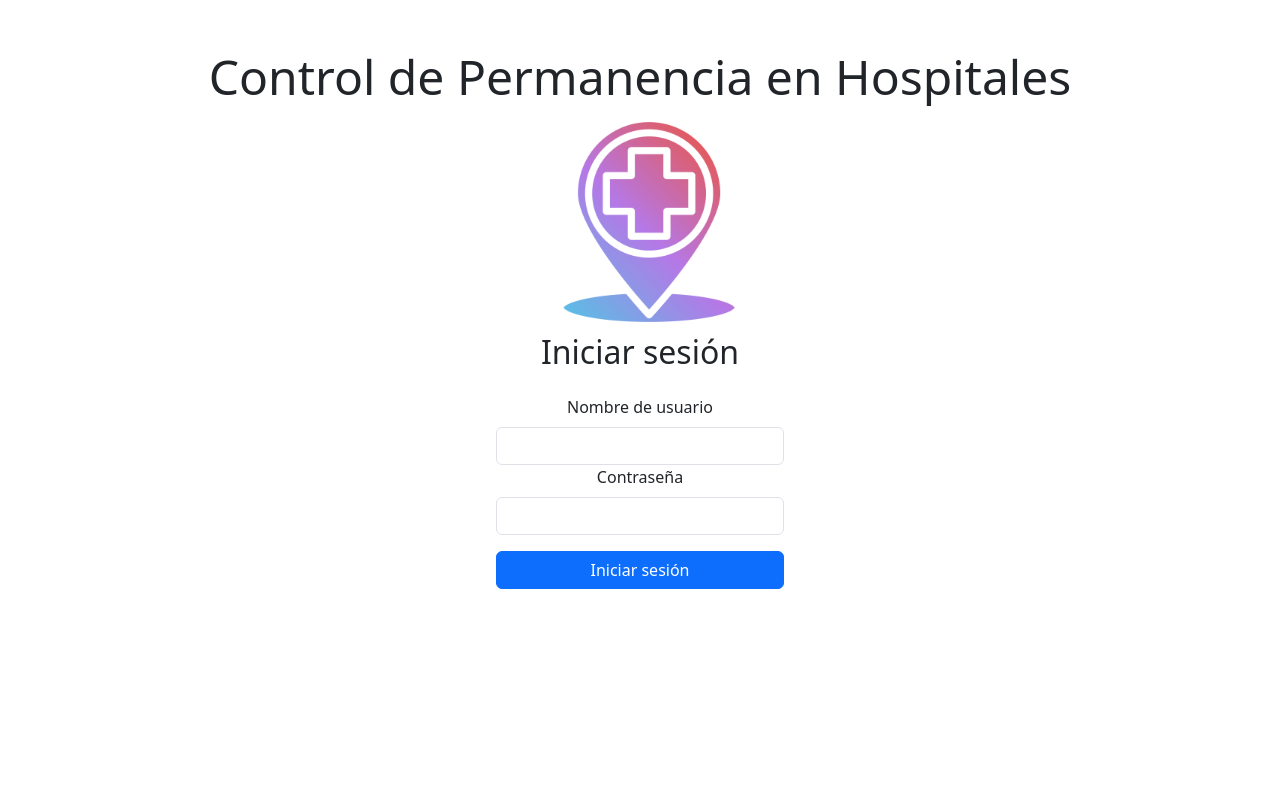
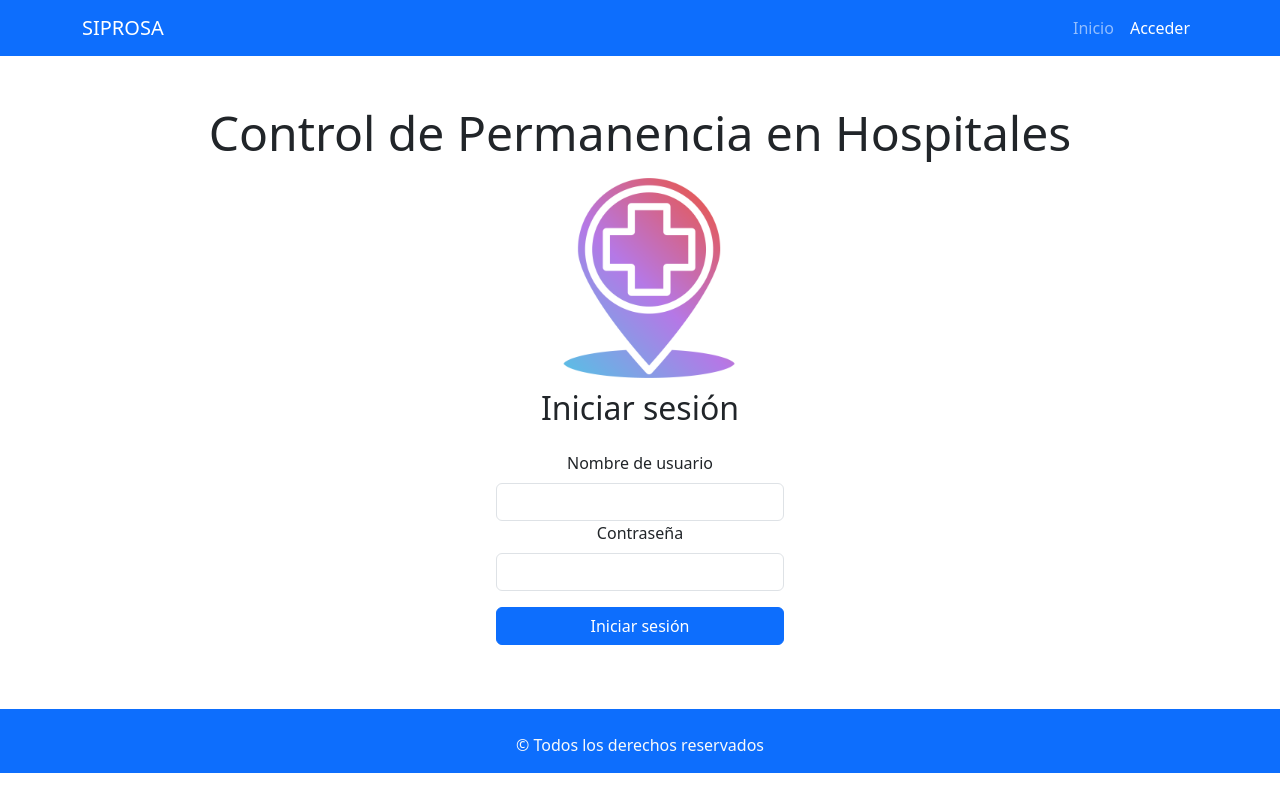
Before and after one commit to jcarloszo/ProyectoFinalFrankestein, a React (Vite) app: page /login in a window 1280 px wide. Built offline with nearby package versions, Linux system fonts and the light colour scheme.

Commit message:
se separaron los componentes

```diff
--- a/src/App.jsx
+++ b/src/App.jsx
@@ -2,15 +2,19 @@ import "bootstrap/dist/css/bootstrap.min.css";
 import { BrowserRouter, Routes, Route } from 'react-router-dom';
 import Inicio from './components/views/Inicio';
 import Login from "./components/views/Login";
+import Navbar from "./components/common/Menu";
+import Footer from "./components/common/Footer";
 
 function App() {
   return (
     <>
     <BrowserRouter>
+    <Navbar></Navbar>
       <Routes>
         <Route exact path='/' element={<Inicio></Inicio>}></Route>
         <Route exact path='/login' element={<Login></Login>}></Route>
       </Routes>
+      <Footer></Footer>
     </BrowserRouter>
 
     </>
--- /dev/null
+++ b/src/components/common/Footer.jsx
@@ -0,0 +1,16 @@
+import Container from 'react-bootstrap/Container';
+import "bootstrap/dist/css/bootstrap.min.css";
+
+const Footer = () => {
+    return (
+            <div className="bg-primary text-light pt-3">
+                <Container>
+                    <div className="pt-2 text-center">
+                        <p>&copy; Todos los derechos reservados</p>
+                    </div>
+                </Container>
+            </div>
+    );
+};
+
+export default Footer;
--- /dev/null
+++ b/src/components/common/Menu.jsx
@@ -0,0 +1,26 @@
+import Container from 'react-bootstrap/Container';
+import Button from 'react-bootstrap/Button';
+import Nav from 'react-bootstrap/Nav';
+import Navbar from 'react-bootstrap/Navbar';
+import { Link, NavLink} from 'react-router-dom';
+
+const Menu = () => {
+    return (
+        <>
+            <Navbar expand="lg" className="bg-primary" data-bs-theme="dark">
+                <Container>
+                    <Navbar.Brand as={Link} to='/'>SIPROSA</Navbar.Brand>
+                    <Navbar.Toggle aria-controls="basic-navbar-nav" />
+                    <Navbar.Collapse id="basic-navbar-nav" className='justify-content-end'>
+                        <Nav className="ml-auto">
+                            <NavLink end className={'nav-item nav-link'} to='/'>Inicio</NavLink>
+                            <NavLink end className={'nav-item nav-link'} to='/login'>Acceder</NavLink>
+                        </Nav>
+                    </Navbar.Collapse>
+                </Container>
+            </Navbar>
+        </>
+    );
+};
+
+export default Menu;
--- a/src/components/views/Inicio.jsx
+++ b/src/components/views/Inicio.jsx
@@ -1,26 +1,11 @@
 import Container from 'react-bootstrap/Container';
-import Nav from 'react-bootstrap/Nav';
-import Navbar from 'react-bootstrap/Navbar';
 import "bootstrap/dist/css/bootstrap.min.css";
 import Logo from "../../assets/Logo.png"
 import Button from 'react-bootstrap/Button';
 
-
 function Inicio() {
     return (
         <>
-            <Navbar expand="lg" className="bg-primary" data-bs-theme="dark">
-                <Container>
-                    <Navbar.Brand href="#home">SIPROSA</Navbar.Brand>
-                    <Navbar.Toggle aria-controls="basic-navbar-nav" />
-                    <Navbar.Collapse id="basic-navbar-nav" className='justify-content-end'>
-                        <Nav className="ml-auto">
-                            <Nav.Link href="#home">Inicio</Nav.Link>
-                            <Nav.Link href="#link">Acceder</Nav.Link>
-                        </Nav>
-                    </Navbar.Collapse>
-                </Container>
-            </Navbar>
             <section className='m-5'>
                 <h1 className='text-center display-5'>Control de Permanencia en Hospitales</h1>
                 <div className='text-center'>
@@ -43,15 +28,6 @@ function Inicio() {
                     </div>
                 </div>
             </section>
-
-            <div className="bg-primary text-light pt-3">
-                <Container>
-                    <div className="pt-2 text-center">
-                        <p>&copy; Todos los derechos reservados</p>
-                    </div>
-                </Container>
-            </div>
-
         </>
     );
 }
--- a/src/components/views/Login.jsx
+++ b/src/components/views/Login.jsx
@@ -1,13 +1,15 @@
 import React, { useState } from 'react';
 import { Form, Button, Alert } from 'react-bootstrap';
 import "bootstrap/dist/css/bootstrap.min.css";
-import Logo from "../../assets/Logo.png"
+import Logo from "../../assets/Logo.png";
+import { useNavigate } from "react-router-dom";
 
 const Login = () => {
     const [username, setUsername] = useState('');
     const [password, setPassword] = useState('');
     const [error, setError] = useState(null);
     const [loading, setLoading] = useState(false);
+    const navegacion = useNavigate();
 
     const handleSubmit = async (e) => {
         e.preventDefault();
@@ -17,6 +19,7 @@ const Login = () => {
 
         if (username === 'agente' && password === '12345') {
             console.log("Inicio de sesion exitoso");
+            navegacion('/')
         } else {
             setError('Nombre de usuario o contraseña incorrecta');
         }
```
